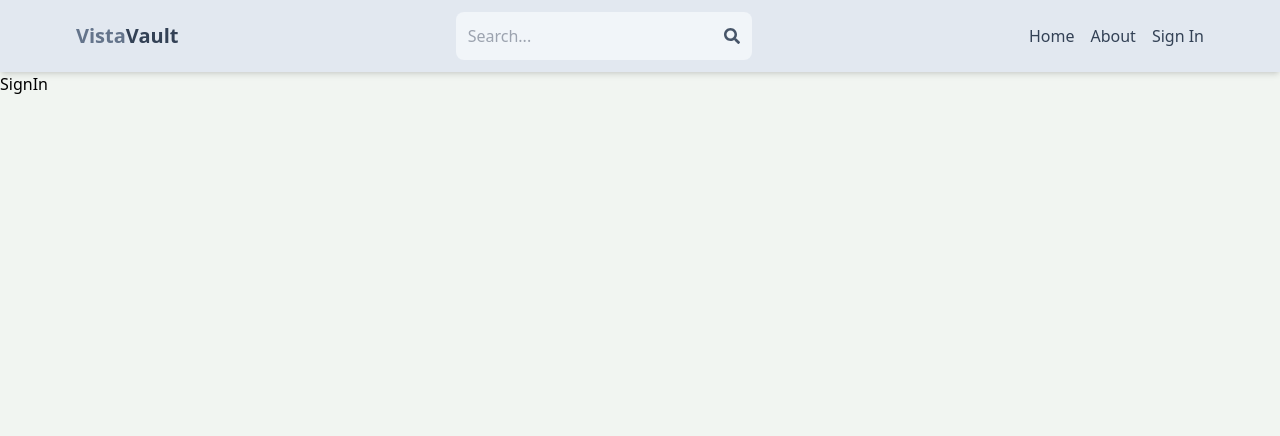
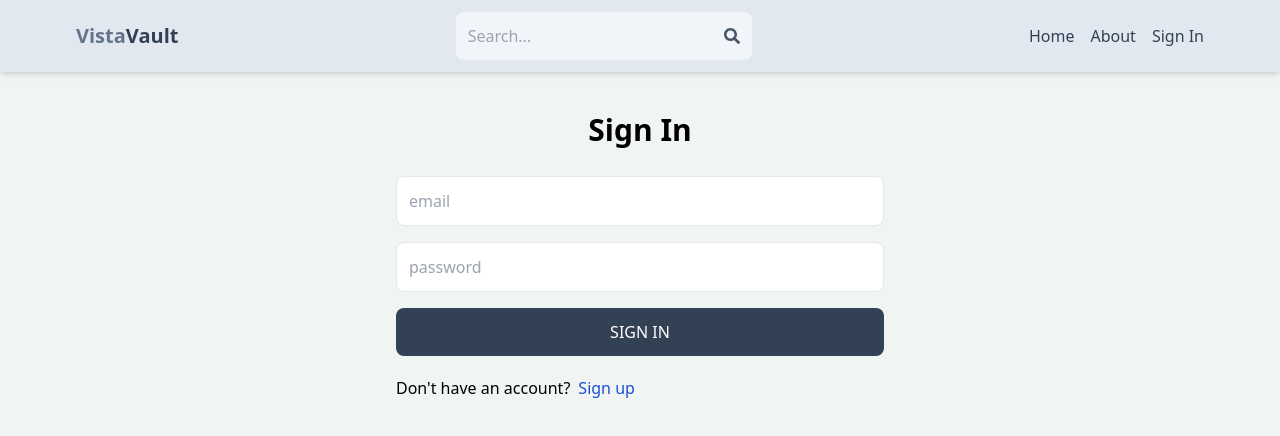
Before and after one commit to rheanair31/VistaVault, a React (Vite) app in the folder client/: page /Sign-in in a window 1280 px wide. Shown: the top 436 px of the page. Built offline with nearby package versions, Linux system fonts and the light colour scheme.

Commit message:
Completed Sign-in UI

```diff
--- a/client/src/pages/SignIn.jsx
+++ b/client/src/pages/SignIn.jsx
@@ -1,7 +1,34 @@
-import React from 'react'
+import { Link } from 'react-router-dom'
 
 export default function SignIn() {
   return (
-    <div>SignIn</div>
+    <div className="p-3 max-w-lg mx-auto">
+      <h1 className="text-3xl text-center font-semibold my-7">Sign In</h1>
+      <form className="flex flex-col gap-4">
+
+        <input
+          type="email"
+          placeholder="email"
+          className="border p-3 rounded-lg"
+          id="email"
+        />
+        <input
+          type="password"
+          placeholder="password"
+          className="border p-3 rounded-lg"
+          id="password"
+        />
+
+        <button className="bg-slate-700 text-white p-3 rounded-lg uppercase hover:opacity-95">
+          Sign In
+        </button>
+      </form>
+      <div className="flex gap-2 mt-5">
+        <p>Don't have an account?</p>
+        <Link to="/sign-up">
+          <span className="text-blue-700">Sign up</span>
+        </Link>
+      </div>
+    </div>
   )
 }
```
